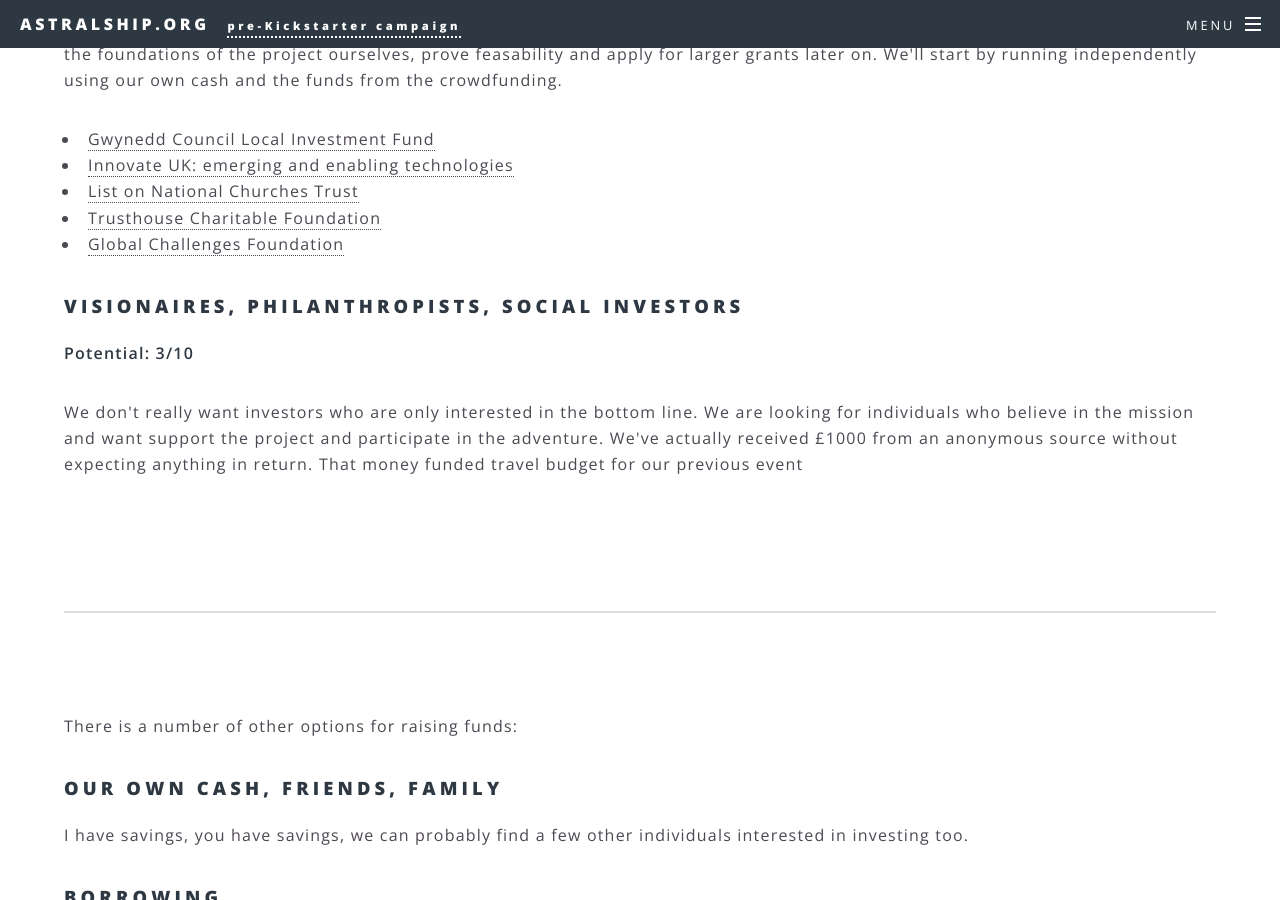
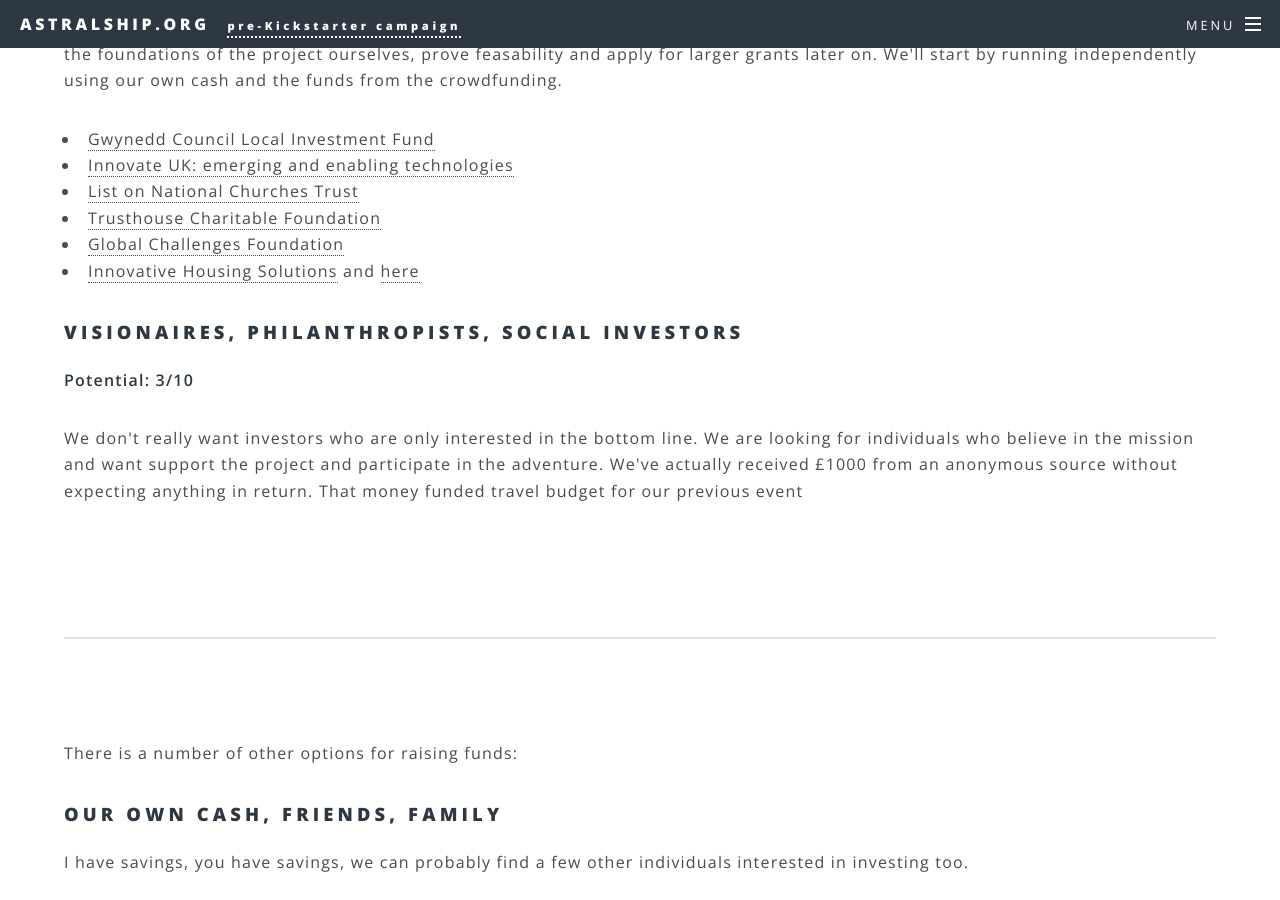
Before and after one commit to astralship/astralship.github.io, a Jekyll site: the page built from investment.html, in a window 1280 px wide and 900 px high, scrolled down 2023 px. Built offline with Jekyll 4.4.1, drawn with Linux system fonts in a browser that asks for light colours; comment, search, counter and statistics services are not loaded.

Commit message:
extra link to funding options

```diff
--- a/investment.html
+++ b/investment.html
@@ -50,6 +50,7 @@ order: 20
 		<li><a href="http://www.nationalchurchestrust.org/applying-grant-funding/list-major-grant-funders">List on National Churches Trust</a></li>
 		<li><a href="http://trusthousecharitablefoundation.org.uk/grantgallerytypes/alternative-education/">Trusthouse Charitable Foundation</a></li>
 		<li><a href="https://globalchallenges.org/en/the-prize/criteria">Global Challenges Foundation</a></li>
+		<li><a href="http://chcymru.org.uk/en/view-news/20m-funding-for-innovative-housing-solutions">Innovative Housing Solutions</a> and <a href="http://businessnewswales.com/welsh-government-set-20m-fund-innovative-homes-scheme/">here</a></li>
 	</ul>
 
 	<h3>Visionaires, Philanthropists, Social Investors</h3>
```
